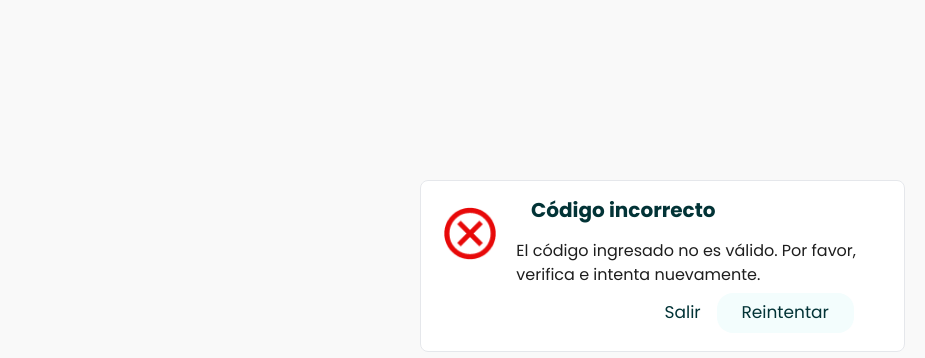
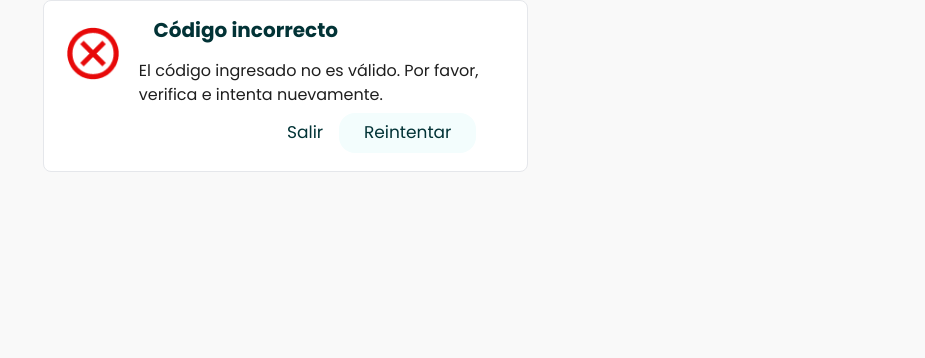
Before and after one commit to MarbeniX/JobJoin, a React (Vite) app: page /codigo-incorrecto in a window 1280 px wide. Shown: the top 358 px of the page, without its empty margins (355-1280 px from the left). Built offline with nearby package versions, Linux system fonts and the light colour scheme.

Commit message:
hola, no se que hice aqui

```diff
--- a/src/Css/MensajeBienvenidaCuentaNueva.css
+++ b/src/Css/MensajeBienvenidaCuentaNueva.css
@@ -2,10 +2,6 @@
     margin: 0;
 }
 .CuentaNueva-div{
-    position: fixed;
-    top: 20px;
-    right: 20px;
-    z-index: 1000;
     display: flex;
     justify-content: center;
     align-items: center;
@@ -17,7 +13,6 @@
     border-style: solid;
     width: 485px;
     height: 172px;
-    margin-top: 10rem;
     animation: fadeIn 2s ease-in-out;
 }
 .CuentaNueva-inicio{
--- a/src/Pages/App.jsx
+++ b/src/Pages/App.jsx
@@ -21,7 +21,6 @@ import MensajeEstasSeguroDeSalir from "../Messages/MensajeEstasSeguroDeSalir.jsx
 import PerfilTrabajadorComentarios from "./PerfilTrabajadorComentarios.jsx"
 import ComentariosPerfilTrabajadorComentarios from "../Components/ComentariosPerfilTrabajadorComentarios.jsx"
 import PerfilTrabajadorViñeta from "../Components/PerfilTrabajadorViñeta.jsx"
-import ContactarForms from "../pop-up forms/ContactarForm.jsx"
 import Login from "./Login.jsx"
 import ConectarTrabajadorPopup from "../pop-up forms/ConectarTrabajadorPopup.jsx"
 import MensajeSolicitudEnviada from "../Messages/MensajeSolicitudEnviada.jsx"
--- a/src/Pages/Inicio.jsx
+++ b/src/Pages/Inicio.jsx
@@ -90,7 +90,6 @@ export default function Inicio() {
             setServerResponse("Por favor, completa todos los campos correctamente.");
         }
     };
-
     return (
         <div className="inicio-main-div">
             <Header />
```
Also changed, not shown: src/Css/index.css (line endings or trailing spaces).
